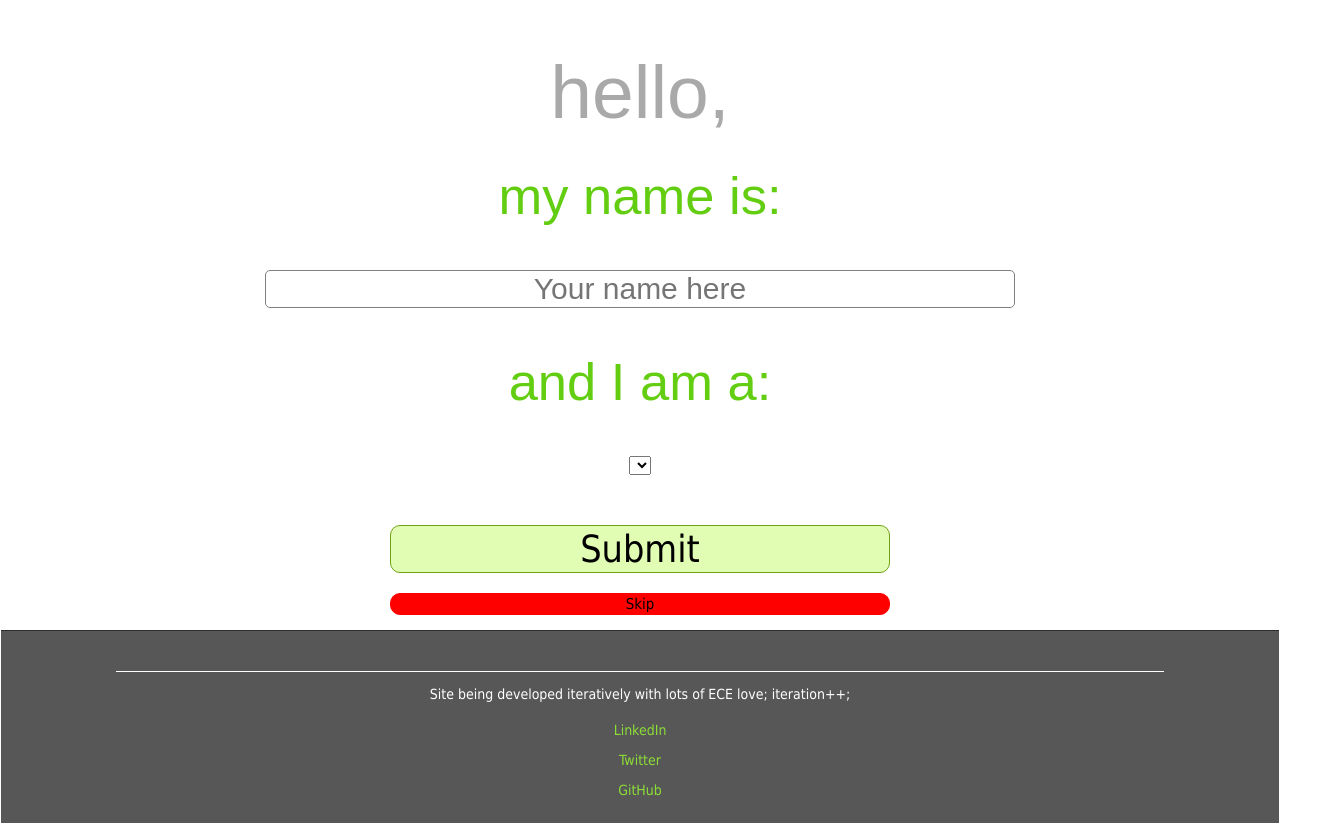
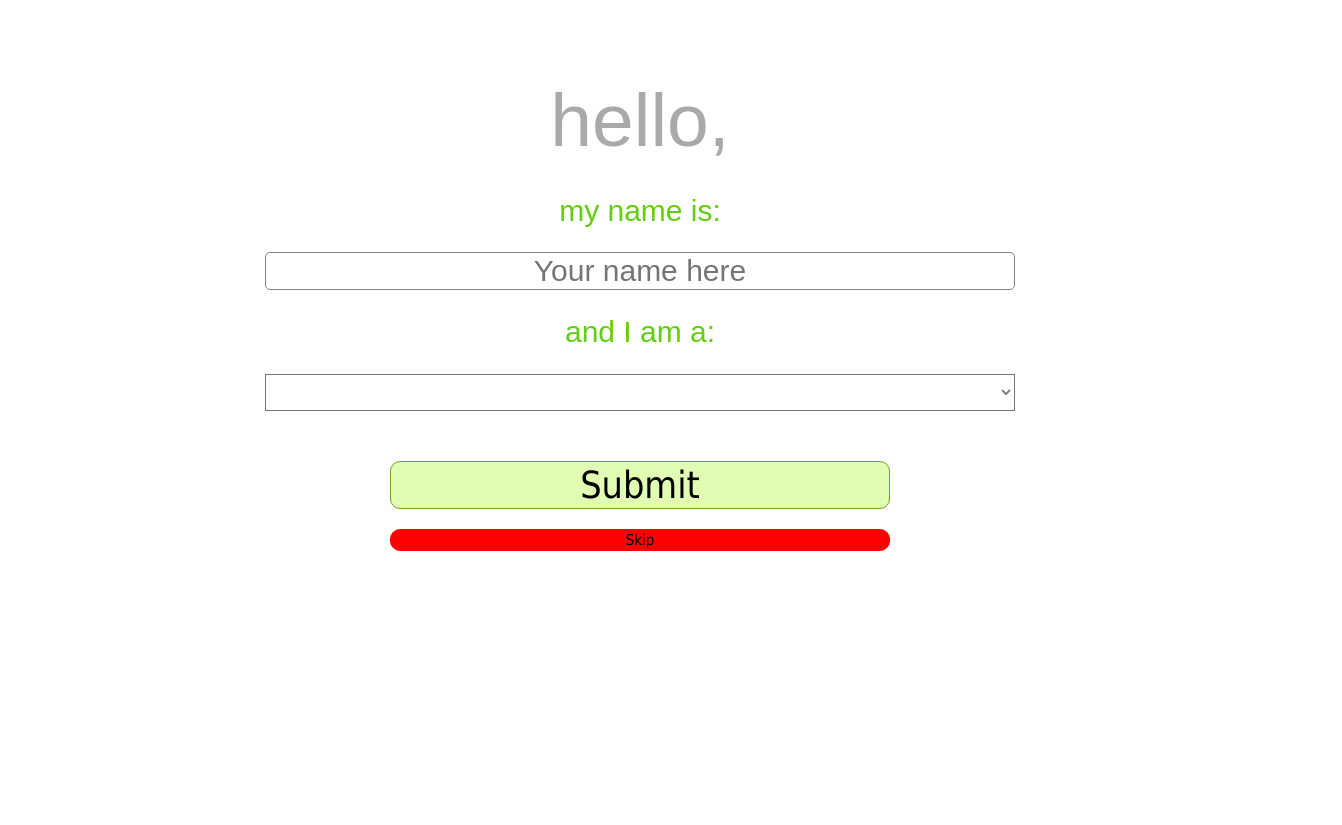
Before and after one commit to jasonwong94/personal, a plain HTML site: page index.html in a window 1280 px wide. Shown: the top 825 px of the page, 1342 px wide, since content can reach past the window. Drawn offline with nearby package versions, Linux system fonts and the light colour scheme.

Commit message:
CSS modifications to enhance appearance

```diff
--- a/template.css
+++ b/template.css
@@ -65,7 +65,7 @@ h1{
 
 h2{
 	color: #63CE11;
-	font-size: 3.5em;
+	font-size: 2em;
 }
 
 a> h1, div > h1{
@@ -94,6 +94,14 @@ input{
 	text-align: center;
 	padding-left: 5px;
 	padding-right: 5px;
+}
+
+select{
+	width: 750px;
+	font-size: 2em;
+	text-align: center;
+	background-color: white;
+	color: gray;
 }
 
 input:hover, input:focus{
--- a/template_desktop.css
+++ b/template_desktop.css
@@ -20,6 +20,11 @@ nav{
 	padding: 15px;
 	height:30px;
 	font-size: 20px;
+}
+
+main{
+	padding-top: 40px;
+	height:100%;
 }
 
 .mobileNav{
@@ -126,19 +131,13 @@ aside{
 }
 
 body{
-	margin-left: 5%;
-	margin-right: 5%;
-	margin-top: 40px;
 	min-width: 768px;
 	/*max-width: 1024px;*/
 	font-size: 15px;
 	font-family: "Arial";
 	font-weight: lighter;
 	background-color: 	white;
-
 	margin-bottom:0px;
-	padding:0px;
-	padding-top: 30px;
 
 }
 
```
